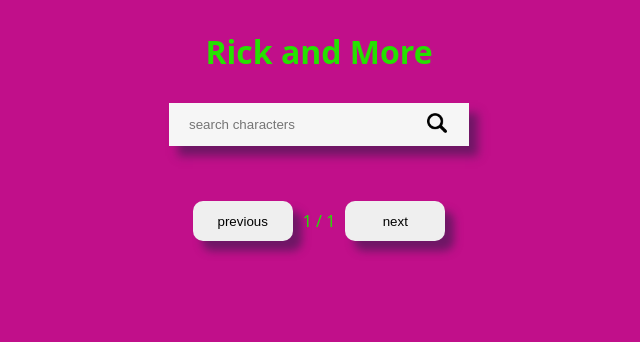
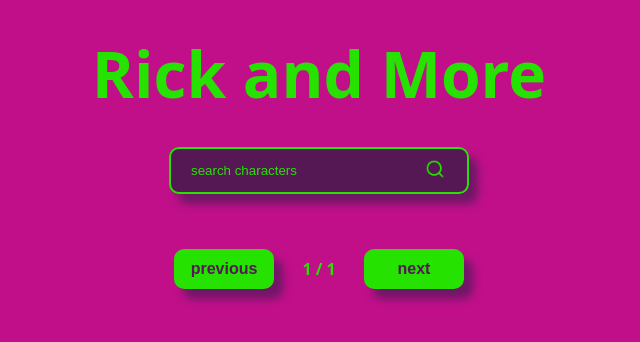
Before and after one commit to ak-coding-ber/andreas-paulina-rick-and-morty, a website with bundled scripts: page index.html in a window 1280 px wide. Shown: the whole page, without its empty margins (321-961 px from the left). Built offline with nearby package versions, Linux system fonts and the light colour scheme; no server answers.

Commit message:
added more style

```diff
--- a/components/nav-button/nav-button.css
+++ b/components/nav-button/nav-button.css
@@ -8,6 +8,10 @@
   height: 2rem;
   box-shadow: 9px 10px 9px 0px rgba(90, 25, 92, 0.8);
   border-radius: 10px;
+  background-color: #25e200;
+  color: #551854;
+  font-size: 1rem;
+  font-weight: 600;
 }
 
 .button:hover {
--- a/components/nav-pagination/nav-pagination.css
+++ b/components/nav-pagination/nav-pagination.css
@@ -10,4 +10,7 @@
 .navigation__pagination {
   display: grid;
   place-items: center;
+  font-size: 1rem;
+  font-weight: 600;
+  width: 70px;
 }
--- a/components/search-bar/search-bar.css
+++ b/components/search-bar/search-bar.css
@@ -3,6 +3,7 @@
   align-self: center;
   margin: 20px 0;
   box-shadow: 9px 10px 9px 0px rgba(90, 25, 92, 0.8);
+  border-radius: 10px;
 }
 
 .search-bar {
@@ -10,12 +11,16 @@
   background-color: var(--color-secondary);
   display: grid;
   grid-template-columns: 1fr 24px;
+  border-radius: 10px;
+  background-color: #551854;
+  border: solid #25e200 2px;
 }
 
 .search-bar__input {
   background-color: transparent;
   border: none;
-  color: var(--color-primary);
+  /* color: var(--color-primary); */
+  color: #25e200;
 }
 
 .search-bar__button {
@@ -31,3 +36,7 @@
   width: 20px;
   /* filter: invert(); */
 }
+
+.search-bar input::placeholder {
+  color: #25e200;
+}
--- a/components/search-bar/search-bar.js
+++ b/components/search-bar/search-bar.js
@@ -15,7 +15,7 @@
           <button class="search-bar__button" aria-label="search for character">
             <img
               class="search-bar__icon"
-              src="assets/magnifying-glass.png"
+              src="assets/search.png"
               alt=""
             />
           </button>
--- a/styles.css
+++ b/styles.css
@@ -26,10 +26,6 @@
   color: #25e200;
 }
 
-.title {
-  align-self: center;
-}
-
 main {
   display: flex;
   flex-direction: column;
@@ -38,4 +34,6 @@
 
 .title {
   padding: 10px 0;
+  align-self: center;
+  font-size: 4rem;
 }
```
Also changed, not shown: index.html (+1 -0 lines), assets/picklerick.png (added), assets/search.png (added).
